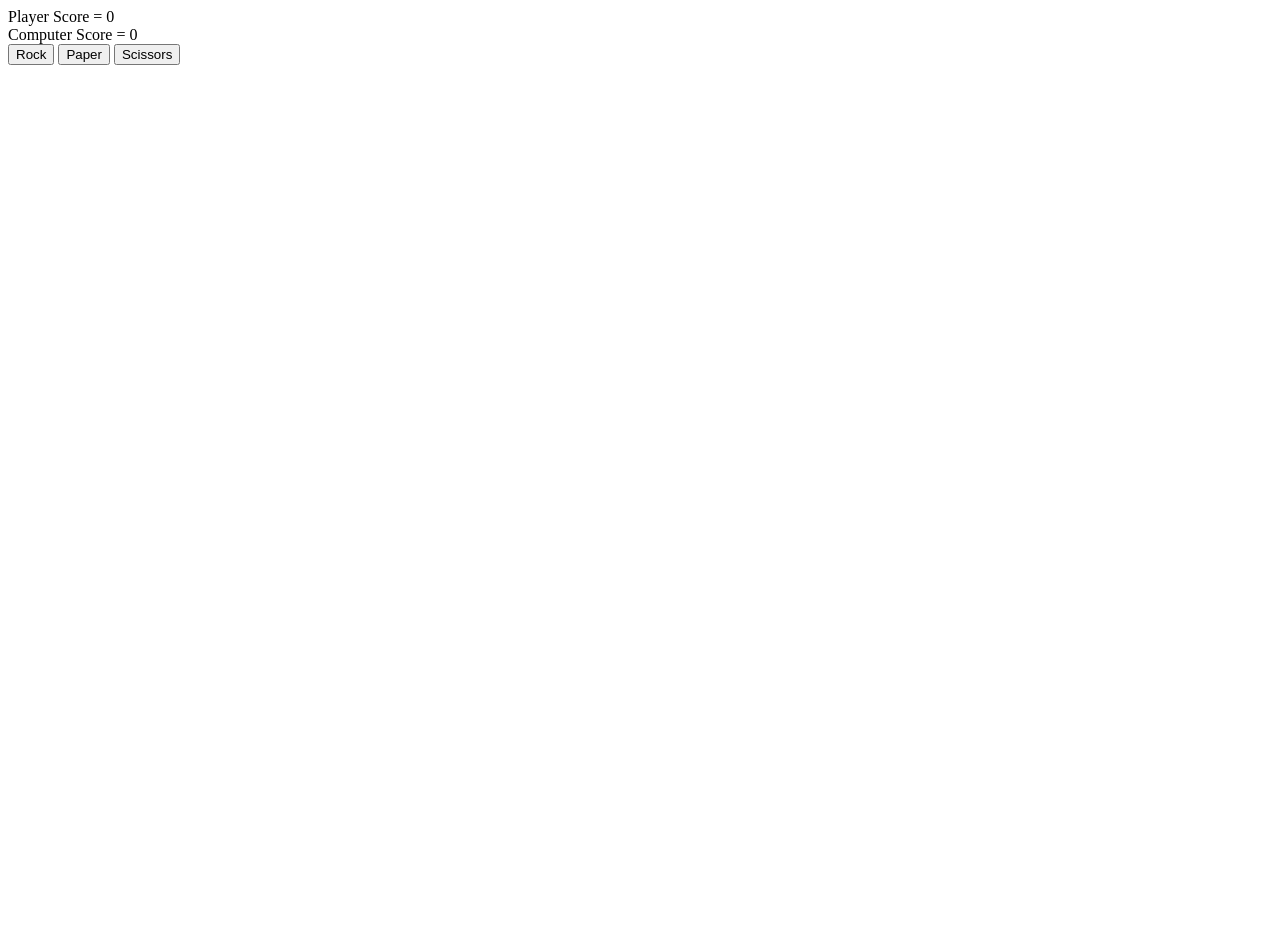
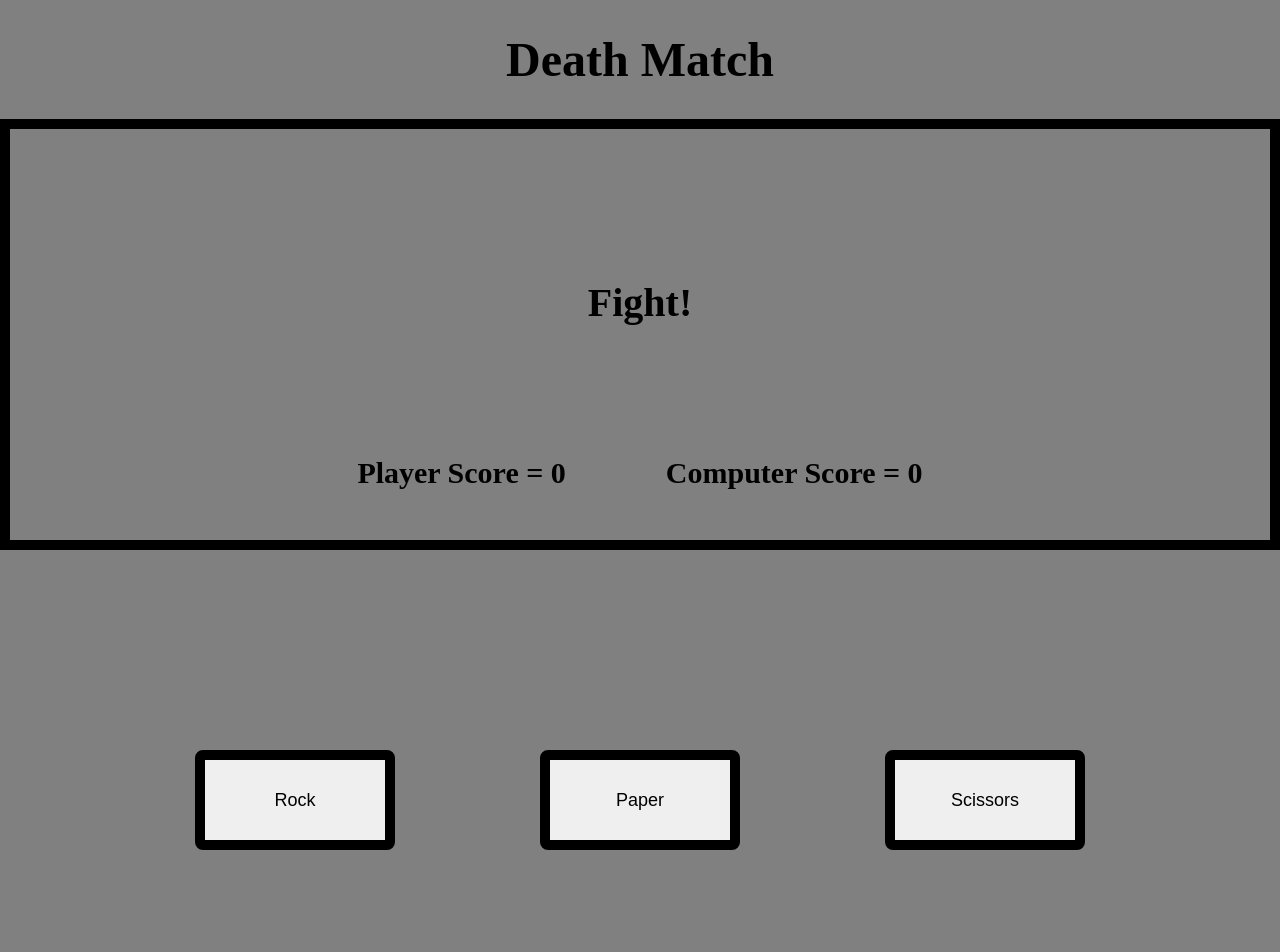
Before and after one commit to JoelCruzCode/Project-Rock-Paper-Scissors, a plain HTML site: page index.html in a window 1280 px wide. Shown: the top 952 px of the page. Before the commit the page ends 800 px from the top, so only its background shows below. Drawn offline with Linux system fonts and the light colour scheme.

Commit message:
update ui with  html & css

```diff
--- a/index.html
+++ b/index.html
@@ -4,13 +4,27 @@
     <meta charset="UTF-8" />
     <meta name="viewport" content="width=device-width, initial-scale=1.0" />
     <title>Document</title>
+    <link rel="stylesheet" href="styles.css" />
   </head>
   <body>
     <script src="script.js" defer></script>
-    <div class="player">Player Score = 0</div>
-    <div class="computer"> Computer Score = 0</div></div>
-    <button class="rock">Rock</button>
-    <button class="paper">Paper</button>
-    <button class="scissors">Scissors</button>
+    <div class="header">
+      <h1 class="title">Death Match</h1>
+    </div>
+    <div class="score-board">
+      <div class="round-info">Fight!</div>
+      <div class="scores">
+        <div class="player">Player Score = 0</div>
+        <div class="computer">Computer Score = 0</div>
+      </div>
+    </div>
+    <div class="choices">
+      <button class="rock">Rock</button>
+      <button class="paper">Paper</button>
+      <button class="scissors">Scissors</button>
+    </div>
+    <div class="footer">
+      <p>Created by JoelCruzCode &copy;</p>
+    </div>
   </body>
 </html>
--- a/script.js
+++ b/script.js
@@ -1,7 +1,9 @@
 // TO DO LIST
-// 1.) Refactor css/html and use query selector for buttons
+// 1.) emulate selection choice to UI
 // 2.) find out why  game isn't ending with conditional of 5pts
-// 3.) why does innerhtml/textcontent work when being applied to queryselector but not getelementbyclassname
+// 3.) represent round outcomes in UI
+// 4.) new date in copyright
+// 5.) make footer absolute so it stays at bottom of page
 
 let pScore = 0;
 let cScore = 0;
@@ -24,17 +26,17 @@ const getComputerChoice = function () {
 
 const playRound = function () {
   const computerChoice = getComputerChoice();
-  const pc =
+  const playerChoice =
     this.textContent[0].toUpperCase() + this.textContent.slice(1).toLowerCase();
-  console.log(`You chose ${pc}`);
+  console.log(`You chose ${playerChoice}`);
   console.log(`Computer chose ${computerChoice}`);
-  if (pc === computerChoice) {
+  if (playerChoice === computerChoice) {
     console.log("Its a Draw");
     // return "Its a Draw!";
   } else if (
-    (pc === "Rock" && computerChoice === "Paper") ||
-    (pc === "Paper" && computerChoice === "Scissors") ||
-    (pc === "Scissors" && computerChoice === "Rock")
+    (playerChoice === "Rock" && computerChoice === "Paper") ||
+    (playerChoice === "Paper" && computerChoice === "Scissors") ||
+    (playerChoice === "Scissors" && computerChoice === "Rock")
   ) {
     cScore++;
     updateScores();
--- a/styles.css
+++ b/styles.css
@@ -0,0 +1,61 @@
+body {
+  display: flex;
+  flex-direction: column;
+  height: 100vh;
+  font-family: "Times New Roman", Times, serif;
+  font-size: 24px;
+  background-color: grey;
+  margin: 0;
+  overflow: hidden;
+}
+
+button {
+  height: 100px;
+  width: 200px;
+  max-height: 300px;
+  border: 10px solid black;
+  border-radius: 8px;
+  font-size: 18px;
+}
+
+.header {
+  display: flex;
+  justify-content: center;
+}
+
+.score-board {
+  display: flex;
+  flex-direction: column;
+  flex-grow: 1;
+  border: 10px solid black;
+  padding: 50px;
+  gap: 30px;
+  align-items: center;
+  font-size: 30px;
+  font-weight: bold;
+}
+
+.round-info {
+  display: flex;
+  margin: 100px 0;
+  font-size: 40px;
+}
+
+.scores {
+  display: flex;
+  gap: 100px;
+}
+
+.choices {
+  display: flex;
+  justify-content: space-evenly;
+  flex-grow: 1;
+  padding: 200px 50px 50px 50px;
+}
+.footer {
+  display: flex;
+  background-color: beige;
+  justify-content: center;
+  margin: 300px 0 0 0;
+  align-items: flex-end;
+}
```
